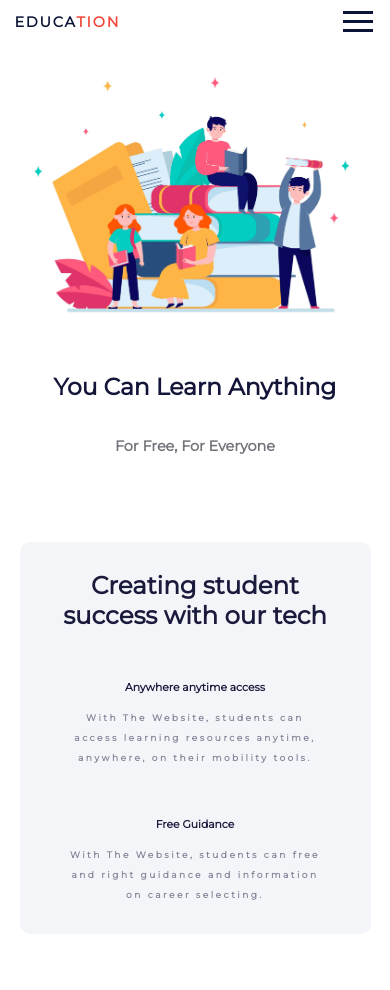
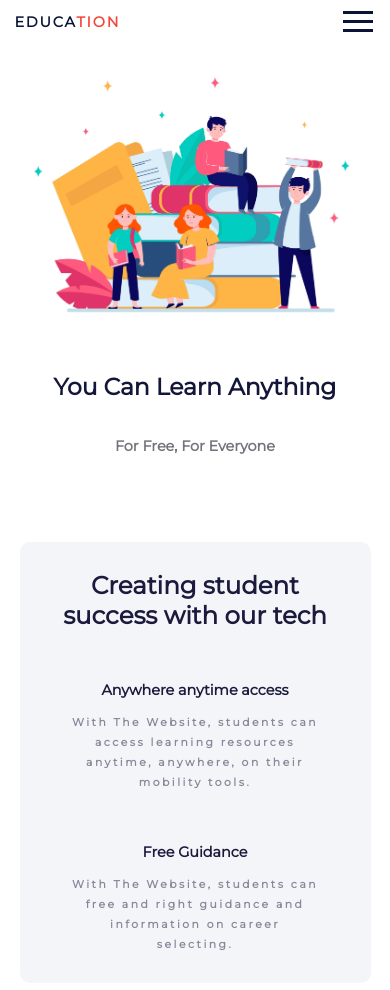
Before and after one commit to Akshima-Ghai/OneEducationalWebsiteForAll, a React (Create React App) app: page / in a window 390 px wide. Shown: the top 990 px of the page. Built offline with nearby package versions, Linux system fonts and the light colour scheme.

Commit message:
Fixed Overview Container Fonts For MD

```diff
--- a/src/pages/Home/Home.css
+++ b/src/pages/Home/Home.css
@@ -148,7 +148,13 @@
     font-size: 2rem;
     text-align: center;
   }
+  .home__dashboard--item-2 h1, .home__dashboard--item-3 h1{
+    font-size: 2rem;
+  }
 
+  .home__dashboard--item-2 p, .home__dashboard--item-3 p{
+    font-size: 1.5rem;
+  }
 }
 
 @media (max-width: 330px) {
```
